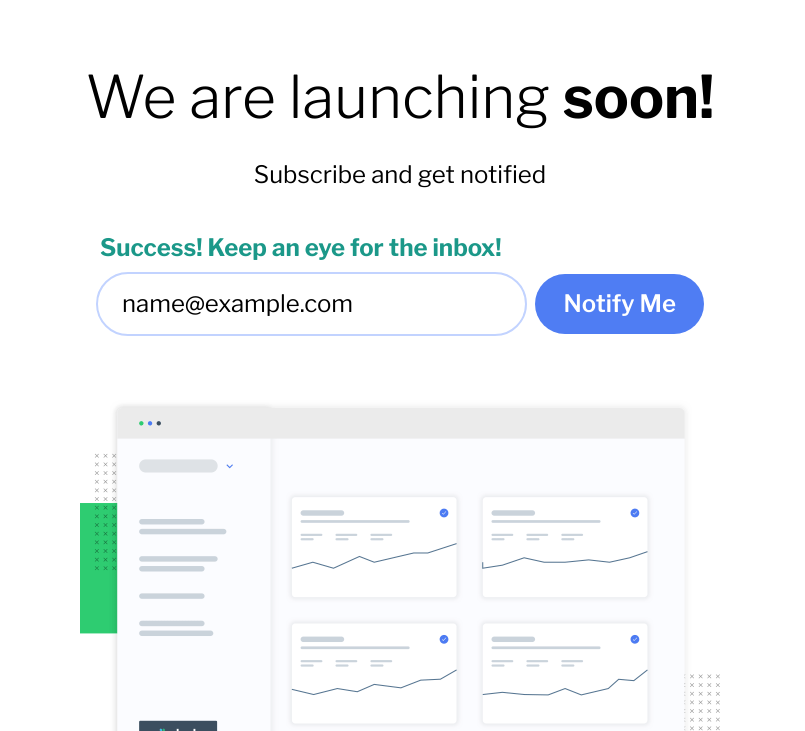
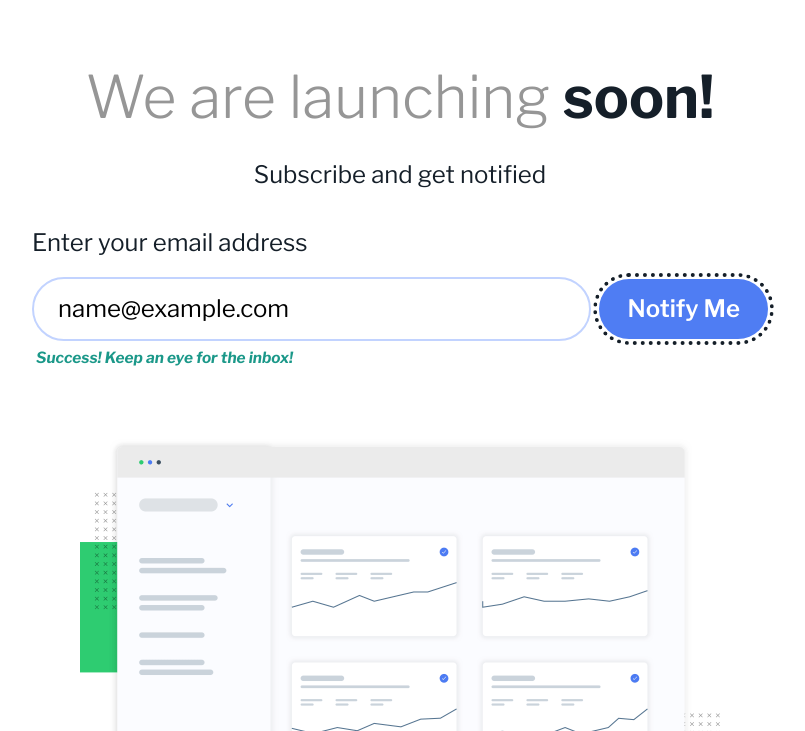
Before and after one commit to Code-Beaker/ping-landing-page-code-beaker, a website built with Vite: page app/index.html in a window 1280 px wide. Both pictures are taken after typing "name@example.com" into the empty fields and a click on the button "Notify Me". Shown: the part 69-800 px from the top of the page, without its empty margins (240-1045 px from the left). Built offline with nearby package versions, Linux system fonts and the light colour scheme.

Commit message:
minor changes

```diff
--- a/app/index.html
+++ b/app/index.html
@@ -50,8 +50,9 @@
           </h1>
           <p class="text-content__para">Subscribe and get notified</p>
           <form action="index.html" id="form" class="form" novalidate>
-            <p class="emailError">Please enter a valid email address</p>
-            <p class="emailSuccess">Success! Keep an eye for the inbox!</p>
+            <label for="emailInput" class="form__label"
+              >Enter your email address</label
+            >
             <div class="form__flex">
               <input
                 class="form__input-field"
@@ -70,6 +71,8 @@
                 Notify Me
               </button>
             </div>
+            <p class="emailError">Please enter a valid email address</p>
+            <p class="emailSuccess">Success! Keep an eye for the inbox!</p>
           </form>
           <div class="image-wrapper">
             <img
--- a/app/styles/components.css
+++ b/app/styles/components.css
@@ -1,17 +1,25 @@
+.form__label {
+  font-size: var(--step-0);
+  margin-bottom: 1rem;
+  display: block;
+  color: var(--neutral-very-dark-blue);
+}
+
 .form__input-field {
   padding: 0.75rem 1.5rem;
   border-radius: 5rem;
   width: 100%;
   min-width: fit-content;
   max-width: 100%;
+  outline-offset: 0.125rem;
   border: 0.15rem solid var(--secondary-pale-blue);
   font-size: var(--step-0);
-  transition: 150ms ease;
+  /* transition: 150ms ease; */
 }
 
 .form__input-field:focus {
-  outline: none;
-  border-width: 0.25rem;
+  outline: 0.25rem dotted var(--neutral-very-dark-blue);
+  /* border-width: 0.25rem; */
 }
 
 .form__submit {
@@ -40,8 +48,7 @@
 }
 
 .form__submit:focus {
-  outline: 0.125rem dotted;
-  outline-color: invert;
+  outline: 0.25rem dotted var(--neutral-very-dark-blue);
 }
 
 /* screens */
--- a/app/styles/style.css
+++ b/app/styles/style.css
@@ -35,23 +35,27 @@ body {
 .text-content__heading {
   font-size: var(--step-4);
   font-weight: var(--fw-light);
+  color: var(--neutral-grey);
   transition: 150ms ease;
 }
 
 .text-bold {
   font-weight: var(--fw-bold);
   margin-bottom: 1rem;
+  color: var(--neutral-very-dark-blue);
 }
 
 .text-content__para {
   margin-block: 1rem;
   font-size: var(--step-0);
+  color: var(--neutral-very-dark-blue);
   transition: 150ms ease;
 }
 
 /* form */
 .form {
   padding: 1rem;
+  text-align: left;
 }
 
 .form__flex {
@@ -60,6 +64,10 @@ body {
   align-items: center;
   gap: 0.5rem;
   flex-direction: column;
+}
+
+.form__flex > * {
+  flex: 1;
 }
 
 /* image */
@@ -116,17 +124,21 @@ body {
 }
 
 .footer__social-icon:focus {
-  outline: 0.125rem solid black;
+  outline: 0.25rem dotted black;
 }
 
 /* screens */
 @media (width > 50rem) {
   .form {
-    padding-inline: 20rem;
+    padding-inline: calc(20rem / 1.25);
   }
 
   .form__flex {
     flex-direction: row;
+  }
+
+  .form__flex > * {
+    flex: auto;
   }
 
   .image-dashboard {
@@ -138,9 +150,10 @@ body {
   color: var(--secondary-light-red);
   display: none;
   font-weight: var(--fw-bold);
-  font-size: var(--step-0);
+  font-size: var(--step--2);
   text-align: left;
   margin-block: 0.35rem;
+  font-style: italic;
   margin-left: 0.25rem;
 }
 
@@ -152,7 +165,8 @@ body {
   color: var(--success-green);
   display: none;
   font-weight: var(--fw-bold);
-  font-size: var(--step-0);
+  font-style: italic;
+  font-size: var(--step--2);
   text-align: left;
   margin-block: 0.35rem;
   margin-left: 0.25rem;
```
